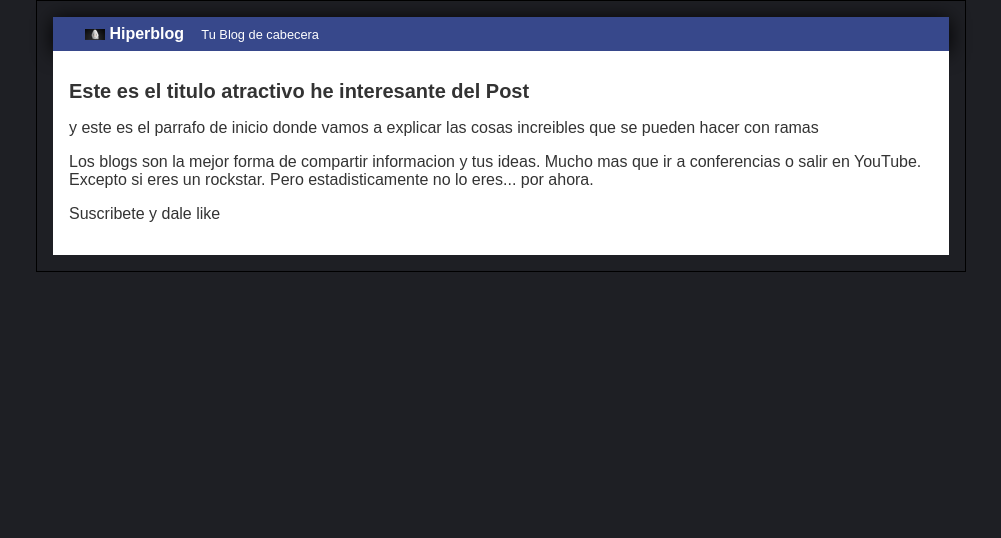
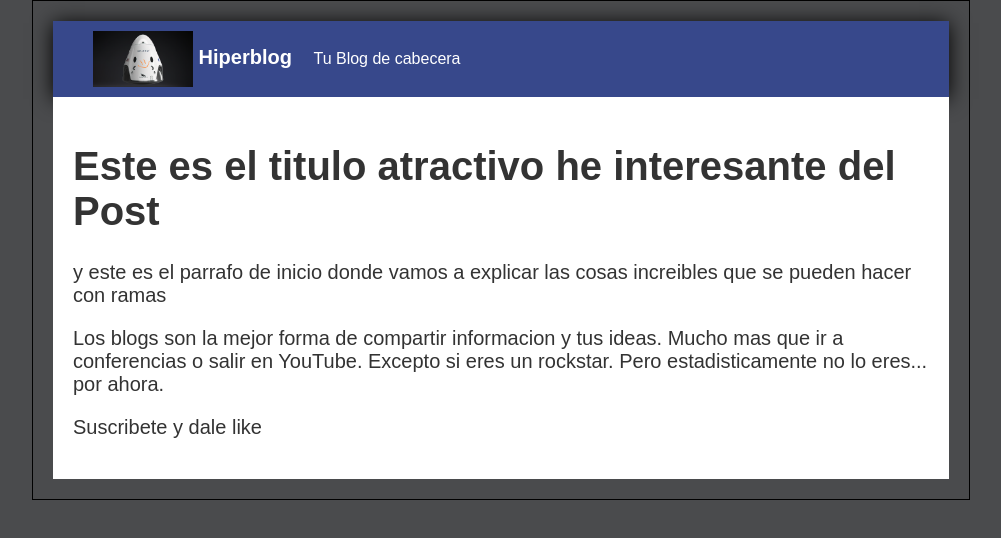
Before and after one commit to dariorepo/hyperblog, a plain HTML site: page blogpost.html in a window 1280 px wide. Shown: the whole page, without its empty margins (139-1140 px from the left). Drawn offline with Linux system fonts and the light colour scheme.

Commit message:
color del fondo logo nuevo y mejor color del header 2.0

```diff
--- a/css/estilos.css
+++ b/css/estilos.css
@@ -1,6 +1,6 @@
 body
 {
-    background: #1e1f24;
+    background: #4a4b4d;
     color: #333;
     text-align: left;
     font-family: arial;
@@ -21,7 +21,7 @@ body
 
 #cabecera #logo
 {
-    width: 20px;
+    width: 100px;
     vertical-align: middle;
 }
 
@@ -41,7 +41,7 @@ body
     margin:0 auto;
 }
 
-#container h1
+#container
 {
     font-size: 20px;
 }
```
